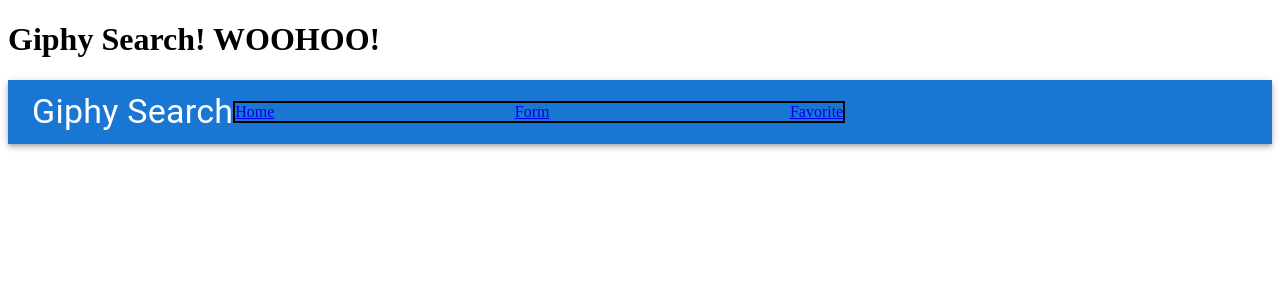
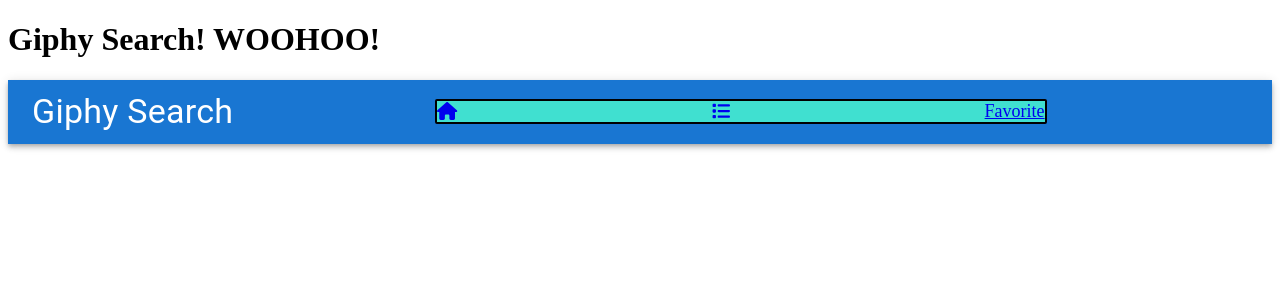
Before and after one commit to tmk-tran/group-giphy-saga-project, a React (Create React App) app: page /#/ in a window 1280 px wide. Shown: the top 300 px of the page. Built offline with nearby package versions, Linux system fonts and the light colour scheme.

Commit message:
added icons

```diff
--- a/src/components/App/App.css
+++ b/src/components/App/App.css
@@ -3,5 +3,9 @@
     flex-direction: row;
     justify-content: space-between;
     border: 2px solid black;
+    border-radius: 2px;
     width: 50%;
+    margin: 0 auto;
+    background-color:turquoise;
+    font-size: 18px;
 }
--- a/src/components/App/App.jsx
+++ b/src/components/App/App.jsx
@@ -5,7 +5,9 @@
 import FavoritesList from "../FavoritesList/FavoritesList";
 import "./App.css";
 import { AppBar, Toolbar, Typography } from "@mui/material";
-// import FavoritesList from "../FavoritesList/FavoritesList"
+import { FontAwesomeIcon } from "@fortawesome/react-fontawesome";
+import { faHome } from "@fortawesome/free-solid-svg-icons";
+import { faList } from "@fortawesome/free-solid-svg-icons";
 
 function App(props) {
   return (
@@ -16,8 +18,16 @@
           <Toolbar>
             <Typography variant="h4">Giphy Search</Typography>
             <div className="links">
-              <Link to="/">Home</Link>
-              <Link to="/form">Form</Link>
+              <Link to="/">
+                {" "}
+                <FontAwesomeIcon icon={faHome} size="1x" />{" "}
+                {/* Display the Home icon */}
+              </Link>
+              <Link to="/form">
+                {" "}
+                <FontAwesomeIcon icon={faList} size="1x" />{" "}
+                {/* Display the List icon */}
+              </Link>
               <Link to="/favorites">Favorite</Link>
             </div>
           </Toolbar>
```
Also changed, not shown: package.json (+6 -1 lines).
